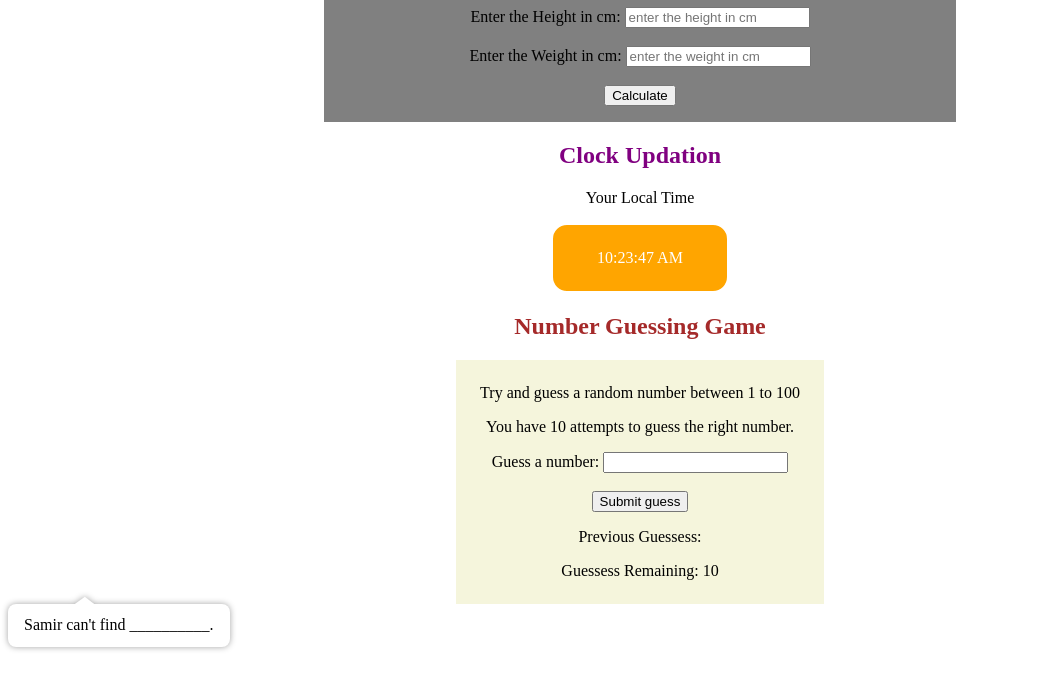
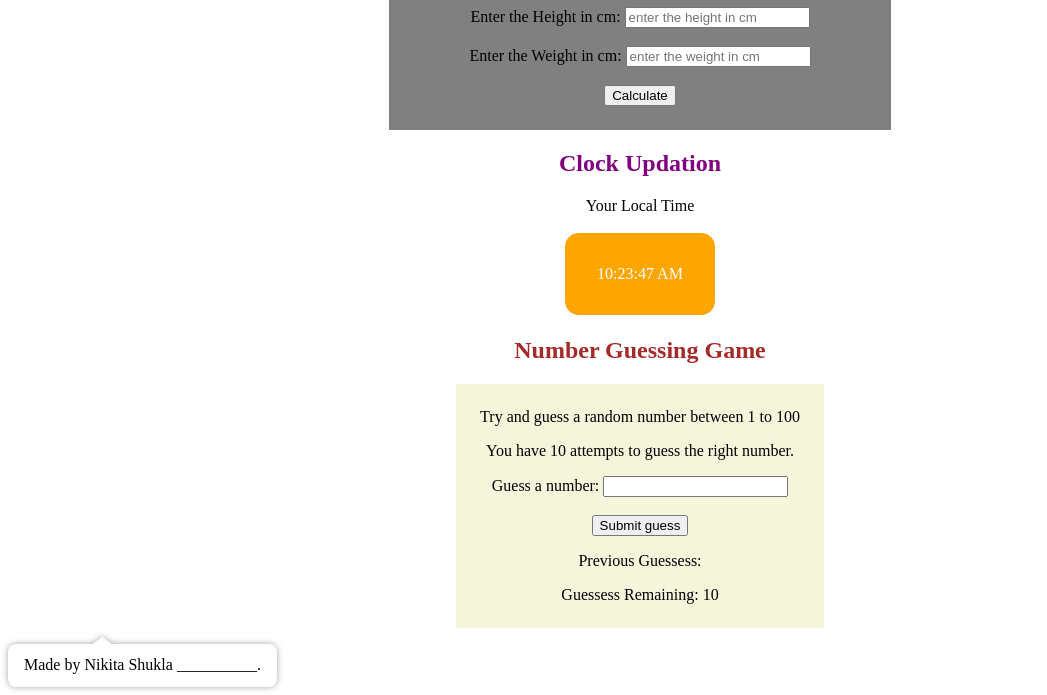
Before and after one commit to nikitashuk/Learnjs, a plain HTML site: page index.html in a window 1280 px wide. Shown: the part 714-1409 px from the top of the page, without its empty margins (0-1047 px from the left). Before the commit the page ends 1369 px from the top, so only its background shows below. Drawn offline with Linux system fonts and the light colour scheme.

Commit message:
3 changes

```diff
--- a/index.html
+++ b/index.html
@@ -8,7 +8,7 @@
   </head>
   <body>
     <p>This is a program of random Numbers generate</p>
-    <p>Lorem ipsum dolor sit amet.</p>
+    <p>Numbers from 1 to 6 only .</p>
     <!-- <button click="myFunction">Click Me</button> -->
     <div>
       <button
@@ -93,7 +93,7 @@
     </div>
 
     <div class="bubble font-16pt-doublepage Folder-font">
-      Samir can't find <span class="WOL">__________</span>.
+      Made by Nikita Shukla <span class="WOL">__________</span>.
     </div>
 
     <script src="./script.js"></script>
--- a/style.css
+++ b/style.css
@@ -51,13 +51,15 @@
    gap: 1rem;
 }
 .container1 {
-    background-color: grey;
-    padding-top: 6px;
-    padding-bottom: 1rem;
-    width: 50%;
-    text-align: center;
-    margin: auto;
-    margin-top: 1rem;
+  background-color: grey;
+  padding-top: 6px;
+  padding-bottom: 1.5rem;
+  width: fit-content;
+  text-align: center;
+  margin: auto;
+  margin-top: 1rem;
+  padding-left: 5rem;
+  padding-right: 5rem;
 }
 
 .container2 {
@@ -132,6 +134,7 @@
     position: relative;
     background: white;
     color: black;
+    margin-top: 1rem;
     /* box-shadow: 0px 0px 7px 3px #A3A3A3; */
     box-shadow: 0px 0px transparent !important;
     text-align: center;
@@ -196,9 +199,9 @@
 .clock {
   background: orange;
   border: 2px solid;
-  max-width: 10%;
+  max-width: fit-content;
   border-radius: 16px;
-  padding: 1.5rem;
+  padding: 2rem;
   margin: auto;
   margin-top: 1rem;
   display: block;
```
